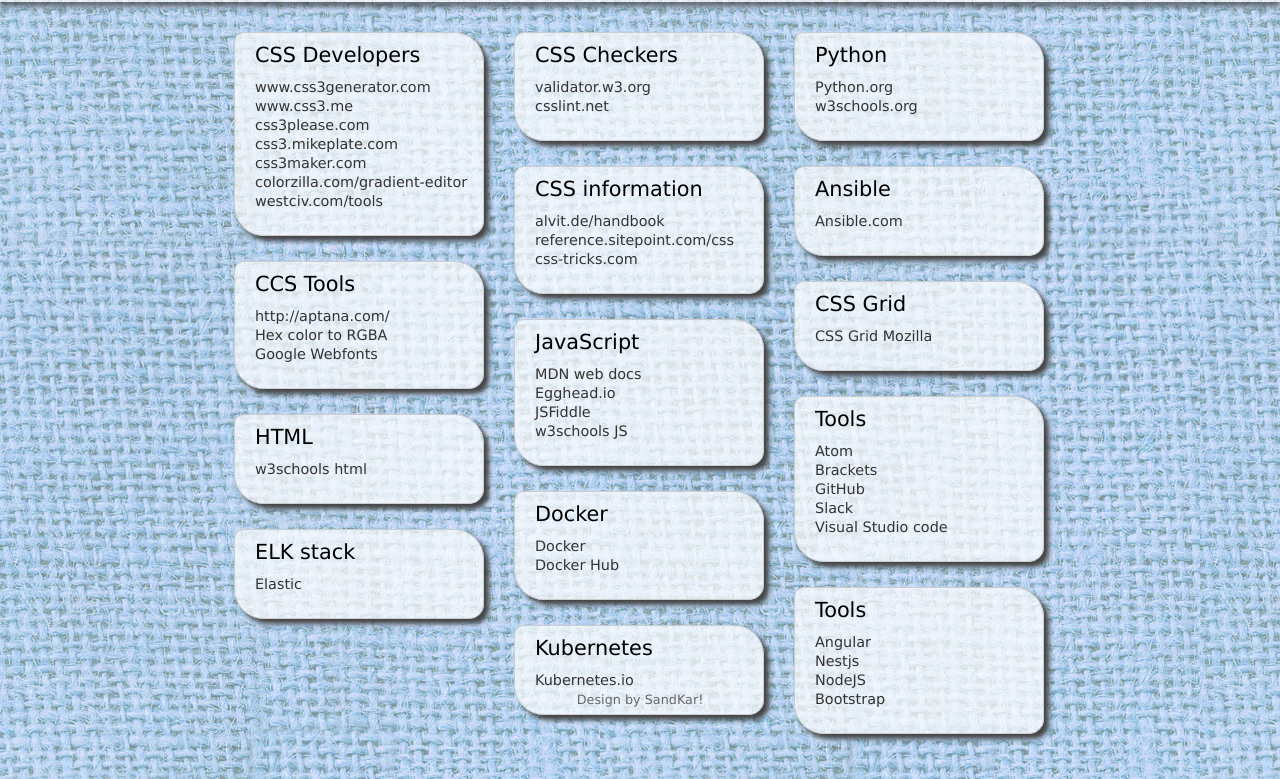
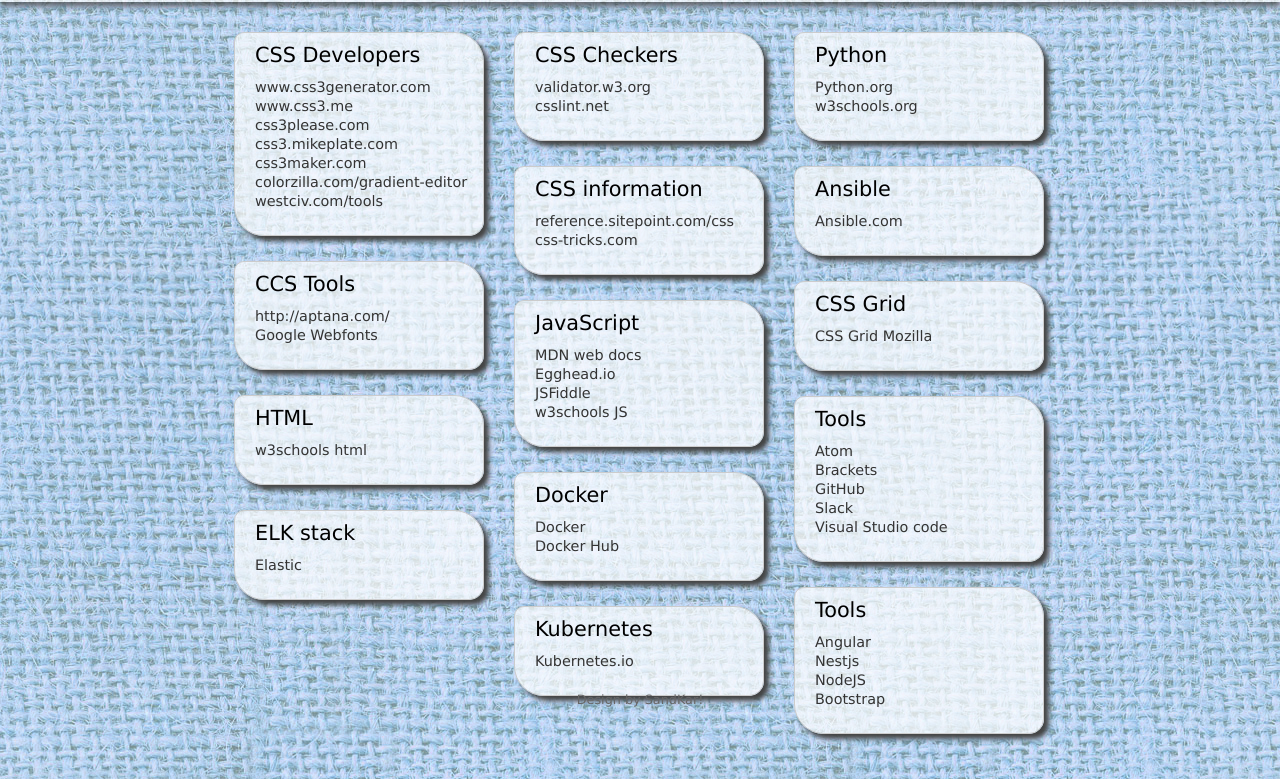
Before and after one commit to SanderHuijbers/Developershelp, a plain HTML site: page index.html in a window 1280 px wide. Shown: the part 88-867 px from the top of the page. Drawn offline with Linux system fonts and the light colour scheme.

```diff
--- a/index.html
+++ b/index.html
@@ -32,7 +32,6 @@
         <div class="linkbox">
           <h2>CCS Tools</h2>
           <a href="https://aptana.com/"> http://aptana.com/</a><br>
-          <a href="https://hex2rgba.devoth.com/">Hex color to RGBA</a><br>
           <a href="https://www.google.com/webfonts">Google Webfonts</a><br>
         </div>
 
@@ -58,7 +57,6 @@
 
         <div class="linkbox">
           <h2>CSS information</h2>
-          <a href="https://alvit.de/handbook/">alvit.de/handbook</a><br>
           <a href="https://reference.sitepoint.com/css">reference.sitepoint.com/css</a><br>
           <a href="https://css-tricks.com/">css-tricks.com</a><br>
         </div>
```
